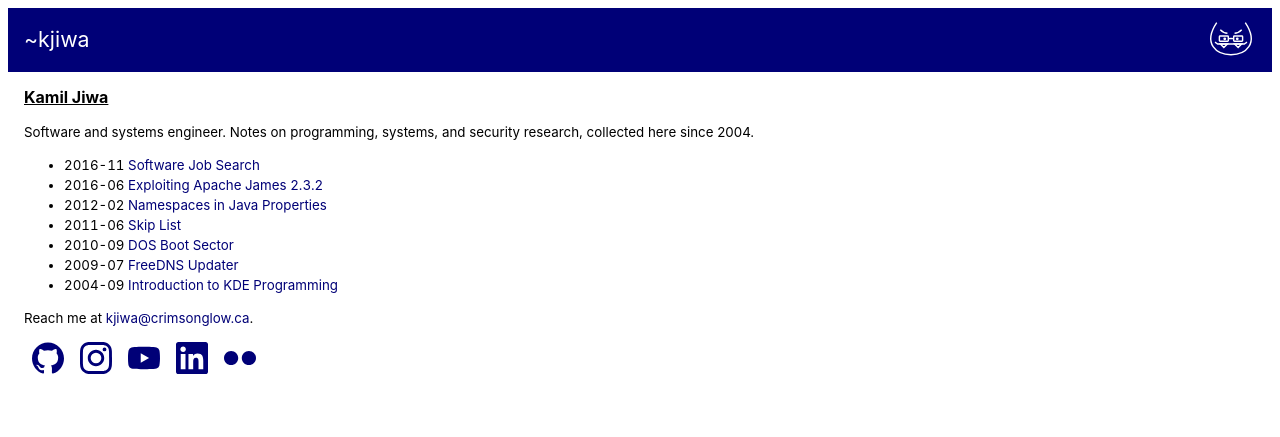
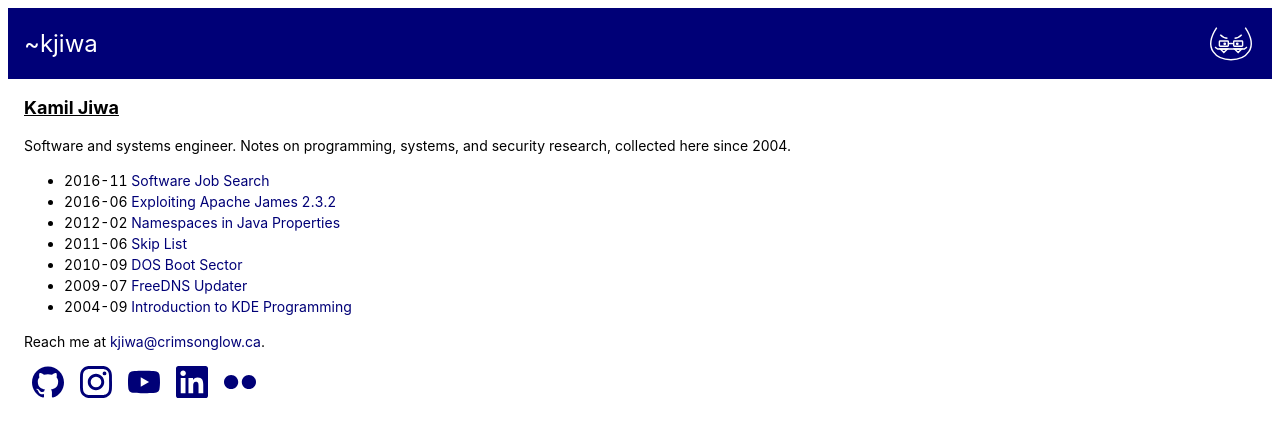
Before and after one commit to kjiwa/crimsonglow, a Jekyll site: the page built from ~kjiwa/index.markdown, in a window 1280 px wide. Shown: the top 437 px of the page. Built offline with Jekyll 4.4.1, drawn with Linux system fonts in a browser that asks for light colours.

Commit message:
Modernize typography tokens, header layout, and SVG accessibility

```diff
--- a/_layouts/default.html
+++ b/_layouts/default.html
@@ -14,7 +14,7 @@
   <body>
     <header>
       <a href="{{ site.home }}/">{{ site.handle }}</a>
-      <figure>{% include avatar.svg %}</figure>
+      <div class="header-avatar">{% include avatar.svg %}</div>
     </header>
     <main>
       <article>
--- a/_sass/avatar.scss
+++ b/_sass/avatar.scss
@@ -1,4 +1,4 @@
-header figure svg {
+.header-avatar svg {
   fill: none;
   stroke: #fff;
   stroke-width: 2px;
--- a/_sass/main.scss
+++ b/_sass/main.scss
@@ -9,11 +9,11 @@
   --color-blue-050: #f8f8ff;
   --color-text-muted: #667;
 
-  --font-size-xs: 8pt;
-  --font-size-sm: 10pt;
-  --font-size-md: 11pt;
-  --font-size-lg: 12pt;
-  --font-size-xl: 16pt;
+  --font-size-xs: 0.75rem;
+  --font-size-sm: 0.875rem;
+  --font-size-md: 1rem;
+  --font-size-lg: 1.125rem;
+  --font-size-xl: 1.5rem;
 
   --line-height: 1.5;
 
@@ -28,22 +28,18 @@ body {
 }
 
 header {
+  align-items: center;
   background-color: var(--color-blue-900);
   color: #fff;
+  display: flex;
   font-size: var(--font-size-xl);
   font-weight: normal;
+  justify-content: space-between;
   padding: var(--space-2);
 }
 
 header a {
   color: #fff;
-}
-
-header figure {
-  float: right;
-  margin: 0;
-  position: relative;
-  top: -5px;
 }
 
 article {
@@ -149,10 +145,10 @@ a:hover {
 }
 
 .software-job-search-iframe {
+  aspect-ratio: 16 / 9;
   border: none;
-  display: flex;
-  height: 100%;
-  min-height: 64vh;
+  display: block;
+  min-height: 480px;
   width: 100%;
 }
 
--- a/~kjiwa/index.markdown
+++ b/~kjiwa/index.markdown
@@ -16,7 +16,7 @@ Reach me at [kjiwa@crimsonglow.ca](mailto:kjiwa@crimsonglow.ca).
 <div class="home-links">
   {%- for profile in site.data.profiles %}
   <a href="{{ profile.url }}" rel="me" aria-label="{{ profile.name }}">
-    <svg viewBox="0 0 24 24" xmlns="http://www.w3.org/2000/svg"><path d="{{ profile.icon }}"></path></svg>
+    <svg aria-hidden="true" focusable="false" viewBox="0 0 24 24" xmlns="http://www.w3.org/2000/svg"><path d="{{ profile.icon }}"></path></svg>
   </a>
   {%- endfor %}
 </div>
```
